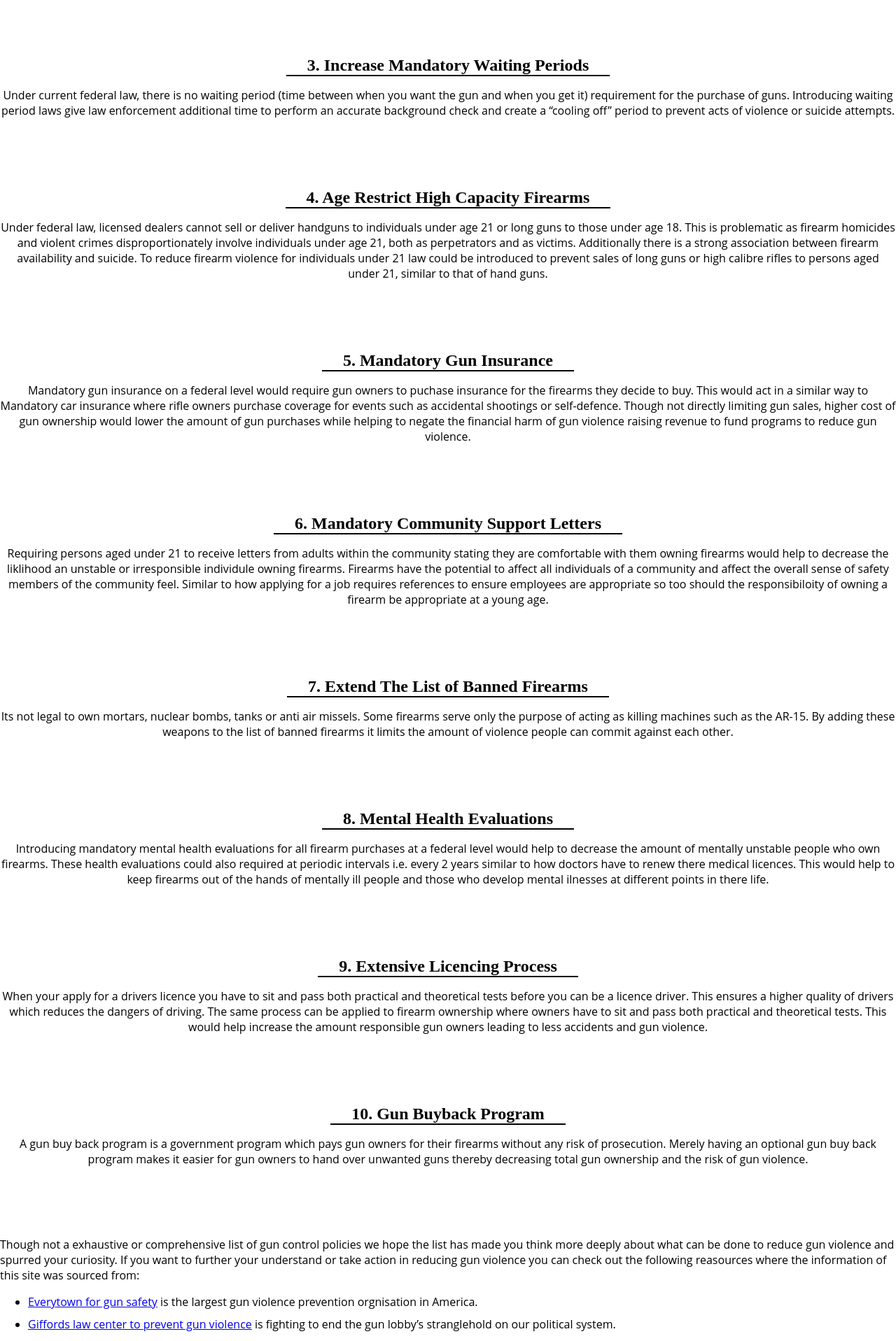
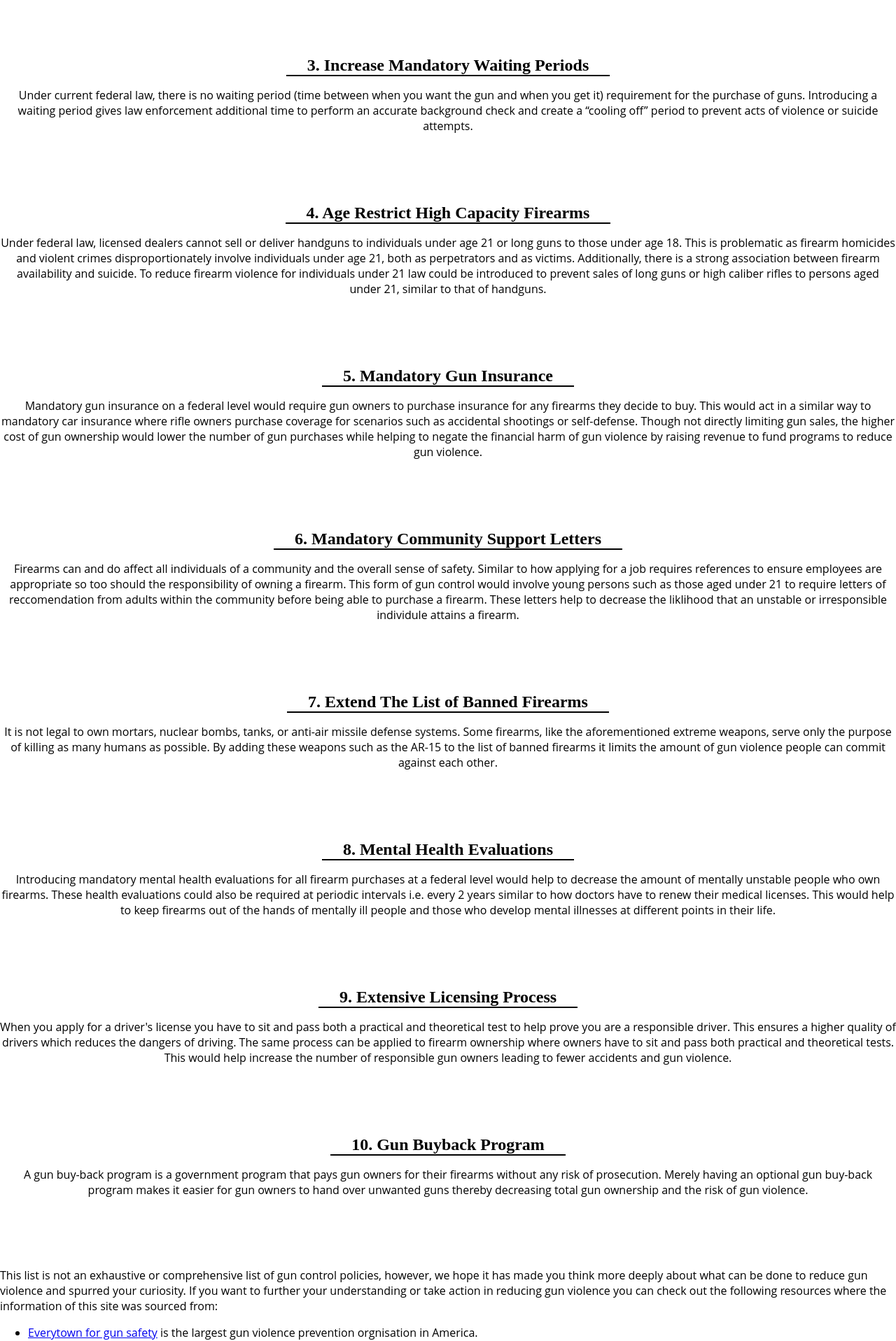
Before and after one commit to Hiccup246/gun-control-policies, a Nuxt app: page / in a window 1280 px wide. Shown: the part 460-2377 px from the top of the page at 70% size. Built offline with nearby package versions, Linux system fonts and the light colour scheme.

Commit message:
Complete content

```diff
--- a/pages/index.vue
+++ b/pages/index.vue
@@ -3,15 +3,15 @@
     <GunPolicy name="1. End The Gun Show Loophole">
       <!-- https://giffords.org/lawcenter/gun-laws/policy-areas/gun-sales/gun-shows/ -->
       <p>
-       The gun show loop hole refers to the fact that federal law does not require background checks
+       The gun show loophole refers to the fact that federal law does not require background checks
         on sales from unlicensed sellers including online or at gun shows making it easy for a prohibited person
         to acquire a gun. Though this federal law applies to many situations outside of gun shows, gun shows are of
         specific interest as they are popular places to purchase firearms and guns purchased at gun shows are
         disproportionately used in criminal activity.
       </p>
       <p>
-        Ending the gun show loophole can be acheived by specific policy targeting gun show sales or by wider
-        policies such as requiring universal background checks prior to all firearm transfers.
+        Ending the gun show loophole can be achieved by specific policies targeting gun show sales or by more general
+        policies such as requiring universal background checks for all firearm transfers.
       </p>
     </GunPolicy>
 
@@ -34,7 +34,7 @@
       <!-- https://www.aap.org/en/advocacy/state-advocacy/waiting-periods-for-firearms-purchases/ -->
       <p>
         Under current federal law, there is no waiting period (time between when you want the gun and when you get it)
-         requirement for the purchase of guns. Introducing waiting period laws give law enforcement additional time to perform an accurate background
+         requirement for the purchase of guns. Introducing a waiting period gives law enforcement additional time to perform an accurate background
          check and create a “cooling off” period to prevent acts of violence or suicide attempts.
       </p>
     </GunPolicy>
@@ -44,37 +44,40 @@
       <p>
         Under federal law, licensed dealers cannot sell or deliver handguns to individuals under age 21 or
          long guns to those under age 18. This is problematic as firearm homicides and violent crimes disproportionately
-         involve individuals under age 21, both as perpetrators and as victims. Additionally there is a strong association
+         involve individuals under age 21, both as perpetrators and as victims. Additionally, there is a strong association
          between firearm availability and suicide. To reduce firearm violence for individuals under 21 law could be introduced
-         to prevent sales of long guns or high calibre rifles to persons aged under 21, similar to that of hand guns.
+         to prevent sales of long guns or high caliber rifles to persons aged under 21, similar to that of handguns.
       </p>
     </GunPolicy>
 
     <GunPolicy name="5. Mandatory Gun Insurance">
       <p>
-        Mandatory gun insurance on a federal level would require gun owners to puchase insurance for the firearms
-         they decide to buy. This would act in a similar way to Mandatory car insurance where rifle owners purchase
-         coverage for events such as accidental shootings or self-defence. Though not directly limiting gun sales, higher
-         cost of gun ownership would lower the amount of gun purchases while helping to negate the financial harm
-         of gun violence raising revenue to fund programs to reduce gun violence.
+        Mandatory gun insurance on a federal level would require gun owners to purchase insurance for any firearms
+         they decide to buy. This would act in a similar way to mandatory car insurance where rifle owners purchase
+         coverage for scenarios such as accidental shootings or self-defense. Though not directly limiting gun sales, the higher
+         cost of gun ownership would lower the number of gun purchases while helping to negate the financial harm
+         of gun violence by raising revenue to fund programs to reduce gun violence.
       </p>
     </GunPolicy>
 
     <GunPolicy name="6. Mandatory Community Support Letters">
       <p>
-        Requiring persons aged under 21 to receive letters from adults within the community stating they are comfortable
-        with them owning firearms would help to decrease the liklihood an unstable or irresponsible individule owning firearms.
-        Firearms have the potential to affect all individuals of a community and affect the overall sense of safety members of the
-        community feel. Similar to how applying for a job requires references to ensure employees are appropriate so too
-        should the responsibiloity of owning a firearm be appropriate at a young age.
+        Firearms can and do affect all individuals of a community and the overall sense of safety. Similar to how
+         applying for a job requires references to ensure employees are appropriate so too should the responsibility
+        of owning a firearm.
+
+        This form of gun control would involve young persons such as those aged under 21 to require letters of reccomendation
+         from adults within the community before being able to purchase a firearm. These letters help to decrease the liklihood
+         that an unstable or irresponsible individule attains a firearm.
       </p>
     </GunPolicy>
 
     <GunPolicy name="7. Extend The List of Banned Firearms">
       <p>
-        Its not legal to own mortars, nuclear bombs, tanks or anti air missels. Some firearms serve only the
-        purpose of acting as killing machines such as the AR-15. By adding these weapons to the list of
-        banned firearms it limits the amount of violence people can commit against each other.
+        It is not legal to own mortars, nuclear bombs, tanks, or anti-air missile defense systems. Some firearms, like
+         the aforementioned extreme weapons, serve only the purpose of killing as many humans as possible. By adding
+         these weapons such as the AR-15 to the list of banned firearms it limits the amount of gun violence people
+         can commit against each other.
       </p>
     </GunPolicy>
 
@@ -82,36 +85,36 @@
       <p>
         Introducing mandatory mental health evaluations for all firearm purchases at a federal level
         would help to decrease the amount of mentally unstable people who own firearms. These health evaluations
-        could also required at periodic intervals i.e. every 2 years similar to how doctors have to renew there medical licences.
-        This would help to keep firearms out of the hands of mentally ill people and those who develop mental ilnesses at
-        different points in there life.
+        could also be required at periodic intervals i.e. every 2 years similar to how doctors have to renew their medical licenses.
+        This would help to keep firearms out of the hands of mentally ill people and those who develop mental illnesses at
+        different points in their life.
       </p>
     </GunPolicy>
 
-    <GunPolicy name="9. Extensive Licencing Process">
+    <GunPolicy name="9. Extensive Licensing Process">
       <p>
-        When your apply for a drivers licence you have to sit and pass both practical and theoretical
-        tests before you can be a licence driver. This ensures a higher quality of drivers which reduces
+        When you apply for a driver's license you have to sit and pass both a practical and theoretical
+        test to help prove you are a responsible driver. This ensures a higher quality of drivers which reduces
         the dangers of driving. The same process can be applied to firearm ownership where owners have to sit
-        and pass both practical and theoretical tests. This would help increase the amount responsible gun owners
-        leading to less accidents and gun violence.
+        and pass both practical and theoretical tests. This would help increase the number of responsible gun owners
+        leading to fewer accidents and gun violence.
       </p>
     </GunPolicy>
 
     <GunPolicy name="10. Gun Buyback Program">
       <p>
-        A gun buy back program is a government program which pays gun owners for their firearms without any risk of
-        prosecution. Merely having an optional gun buy back program makes it easier for gun owners to hand over
+       A gun buy-back program is a government program that pays gun owners for their firearms without any risk of
+        prosecution. Merely having an optional gun buy-back program makes it easier for gun owners to hand over
         unwanted guns thereby decreasing total gun ownership and the risk of gun violence.
       </p>
     </GunPolicy>
 
     <div>
       <p>
-        Though not a exhaustive or comprehensive list of gun control policies we hope the list has
-        made you think more deeply about what can be done to reduce gun violence and spurred your curiosity.
-        If you want to further your understand or take action in reducing gun violence
-        you can check out the following reasources where the information of this site was sourced from:
+        This list is not an exhaustive or comprehensive list of gun control policies, however, we hope it has made
+        you think more deeply about what can be done to reduce gun violence and spurred your curiosity.
+        If you want to further your understanding or take action in reducing gun violence
+        you can check out the following resources where the information of this site was sourced from:
       </p>
 
       <ul>
```
